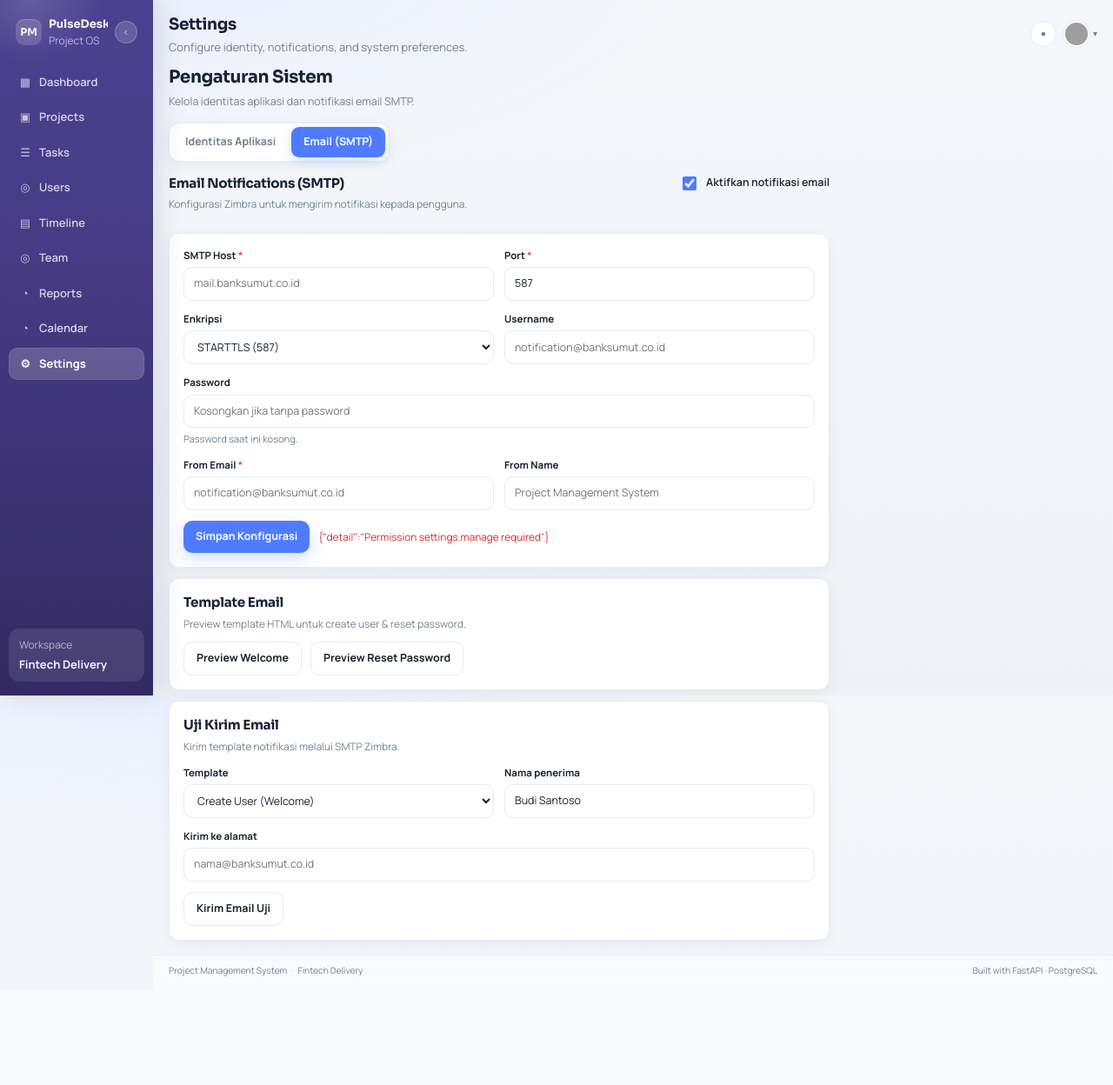
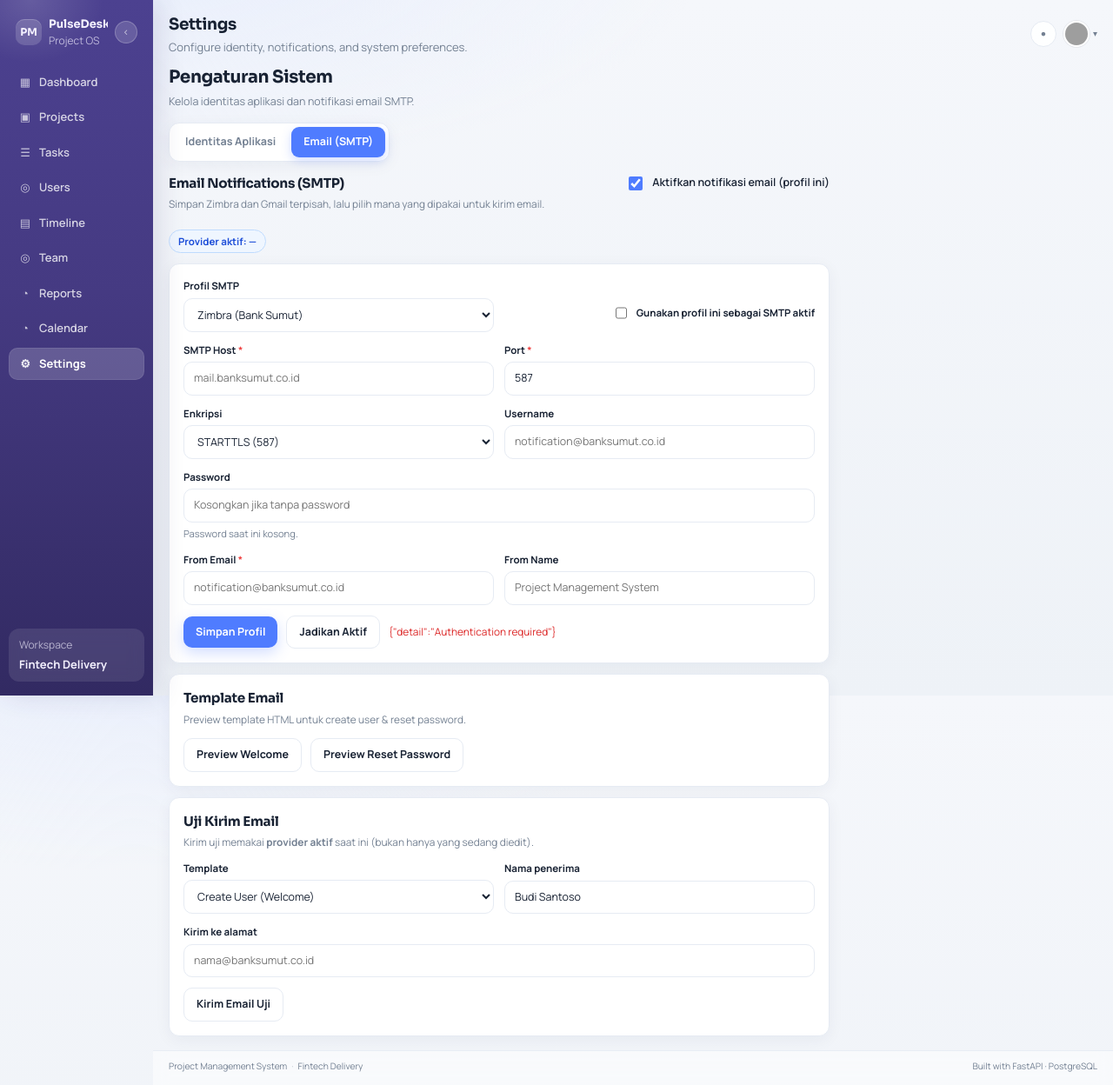
Before and after one commit to tri82wiyono/project-management-new, a FastAPI app: page /settings in a window 1280 px wide, after a click on "Email (SMTP)". Shown: the whole page at 87% size. Before the commit the page ends 1123 px from the top, so only its background shows below. Run offline with FastAPI, Linux system fonts and the light colour scheme; the visitor is signed in with stand-in values (Sample User, id 1); data comes from the database, SQL or seed files in the repository; parts of the project's set-up code (start-up, migrations or seed data) failed here and were passed over; some libraries are stand-ins or nearby versions; grey boxes are pictures that could not be loaded.

Commit message:
Add selectable Zimbra and Gmail SMTP profiles without overwriting each other.
Co-authored-by: Cursor <cursoragent@cursor.com>

```diff
--- a/app/main.py
+++ b/app/main.py
@@ -18,7 +18,7 @@ from app.routers import settings as settings_router, tasks, team, timeline as ti
 from app.routers import users as users_router
 from app.seed import seed_database
 from app.services.auth import ensure_default_admin, get_optional_user
-from app.services.email import get_or_create_smtp_settings
+from app.services.email import ensure_smtp_profiles
 from app.services.identity import get_or_create_app_identity
 from app.services.roles import ensure_default_roles
 from app.templating import build_page_context
@@ -45,7 +45,7 @@ async def lifespan(_: FastAPI):
     ensure_schema()
     db = SessionLocal()
     try:
-        get_or_create_smtp_settings(db)
+        ensure_smtp_profiles(db)
         get_or_create_app_identity(db)
         ensure_default_roles(db)
         ensure_default_admin(db)
--- a/app/models/models.py
+++ b/app/models/models.py
@@ -43,6 +43,10 @@ class SmtpSetting(Base):
     __tablename__ = "smtp_settings"
 
     id: Mapped[int] = mapped_column(Integer, primary_key=True)
+    # zimbra | gmail — masing-masing disimpan terpisah, tidak saling menimpa
+    provider: Mapped[str] = mapped_column(String(40), unique=True, default="zimbra")
+    label: Mapped[str] = mapped_column(String(80), default="Zimbra")
+    is_active: Mapped[bool] = mapped_column(Boolean, default=False)
     enabled: Mapped[bool] = mapped_column(Boolean, default=True)
     host: Mapped[str] = mapped_column(String(180), default="mail.banksumut.co.id")
     port: Mapped[int] = mapped_column(Integer, default=587)
--- a/app/static/css/settings.css
+++ b/app/static/css/settings.css
@@ -111,6 +111,38 @@
   margin: 0 0 12px;
   color: var(--muted);
   font-size: 0.74rem;
+}
+
+.smtp-active-badge {
+  margin: 8px 0 0;
+  display: inline-block;
+  font-size: 0.72rem;
+  font-weight: 650;
+  color: #1d4ed8;
+  background: #eff6ff;
+  border: 1px solid #bfdbfe;
+  border-radius: 999px;
+  padding: 4px 10px;
+}
+
+.smtp-activate-toggle {
+  margin-top: 18px;
+}
+
+.field-align-end {
+  justify-content: flex-end;
+}
+
+.visually-hidden {
+  position: absolute;
+  width: 1px;
+  height: 1px;
+  padding: 0;
+  margin: -1px;
+  overflow: hidden;
+  clip: rect(0, 0, 0, 0);
+  white-space: nowrap;
+  border: 0;
 }
 
 .identity-form,
--- a/app/static/js/settings.js
+++ b/app/static/js/settings.js
@@ -103,7 +103,10 @@
     }
   });
 
-  // —— SMTP ——
+  // —— SMTP multi-profile ——
+  const providerEl = $("smtp-provider");
+  const activateEl = $("smtp-activate");
+  const activeBadgeEl = $("smtp-active-badge");
   const enabledEl = $("smtp-enabled");
   const hostEl = $("smtp-host");
   const portEl = $("smtp-port");
@@ -121,10 +124,27 @@
   const formEl = $("smtp-form");
   const testFormEl = $("smtp-test-form");
   const saveBtn = $("btn-save-smtp");
+  const activateBtn = $("btn-activate-smtp");
   const testBtn = $("btn-test-smtp");
+
   let passwordTouched = false;
+  let smtpState = { active_provider: null, profiles: [] };
+  let selectedProvider = "zimbra";
 
-  function fillSmtp(data) {
+  function profileByProvider(provider) {
+    return (smtpState.profiles || []).find((p) => p.provider === provider) || null;
+  }
+
+  function updateActiveBadge() {
+    const active = smtpState.active_provider;
+    const label = active === "gmail" ? "Gmail" : active === "zimbra" ? "Zimbra" : "—";
+    if (activeBadgeEl) {
+      activeBadgeEl.textContent = `Provider aktif: ${label}`;
+    }
+  }
+
+  function fillSmtpProfile(data) {
+    if (!data) return;
     enabledEl.checked = Boolean(data.enabled);
     hostEl.value = data.host || "";
     portEl.value = data.port || 587;
@@ -134,13 +154,78 @@
     passwordTouched = false;
     fromEmailEl.value = data.from_email || "";
     fromNameEl.value = data.from_name || "";
+    activateEl.checked = Boolean(data.is_active);
+
+    const isGmail = data.provider === "gmail";
     passwordHintEl.textContent = data.password_set
-      ? "Password tersimpan. Ubah field ini hanya jika ingin mengganti/menghapus password."
-      : "Password saat ini kosong (sesuai akun Zimbra).";
+      ? isGmail
+        ? "App Password Gmail tersimpan. Isi ulang hanya jika ingin mengganti."
+        : "Password tersimpan. Ubah field ini hanya jika ingin mengganti/menghapus password."
+      : isGmail
+        ? "Untuk Gmail: pakai App Password (bukan password login biasa)."
+        : "Password saat ini kosong (sesuai akun Zimbra).";
+
+    hostEl.placeholder = isGmail ? "smtp.gmail.com" : "mail.banksumut.co.id";
+    usernameEl.placeholder = isGmail ? "tri82.wiyono@gmail.com" : "notification@banksumut.co.id";
+    fromEmailEl.placeholder = usernameEl.placeholder;
+  }
+
+  function normalizeSmtpPayload(data) {
+    const raw = data && typeof data === "object" ? data : {};
+    let profiles = Array.isArray(raw.profiles) ? raw.profiles : [];
+
+    // Kompatibilitas respons lama (satu objek SMTP tanpa profiles)
+    if (!profiles.length && (raw.host || raw.provider)) {
+      profiles = [
+        {
+          provider: raw.provider || "zimbra",
+          label: raw.label || (raw.provider === "gmail" ? "Gmail" : "Zimbra"),
+          is_active: raw.is_active !== false,
+          enabled: raw.enabled !== false,
+          host: raw.host || "",
+          port: raw.port || 587,
+          encryption: raw.encryption || "starttls",
+          username: raw.username || "",
+          password_set: Boolean(raw.password_set),
+          from_email: raw.from_email || "",
+          from_name: raw.from_name || "",
+        },
+      ];
+    }
+
+    return {
+      active_provider:
+        raw.active_provider ||
+        profiles.find((p) => p && p.is_active)?.provider ||
+        profiles[0]?.provider ||
+        null,
+      profiles,
+    };
+  }
+
+  function applySmtpPayload(data) {
+    smtpState = normalizeSmtpPayload(data);
+    updateActiveBadge();
+    const preferred =
+      profileByProvider(selectedProvider) ||
+      profileByProvider(smtpState.active_provider) ||
+      (smtpState.profiles && smtpState.profiles[0]) ||
+      null;
+    if (preferred) {
+      selectedProvider = preferred.provider || "zimbra";
+      providerEl.value = selectedProvider;
+      fillSmtpProfile(preferred);
+    }
   }
 
   passwordEl.addEventListener("input", () => {
     passwordTouched = true;
+  });
+
+  providerEl.addEventListener("change", () => {
+    selectedProvider = providerEl.value;
+    fillSmtpProfile(profileByProvider(selectedProvider));
+    setStatus(saveStatusEl, "");
   });
 
   async function loadSmtp() {
@@ -148,7 +233,7 @@
     try {
       const res = await fetch("/api/settings/smtp");
       if (!res.ok) throw new Error(await res.text());
-      fillSmtp(await res.json());
+      applySmtpPayload(await res.json());
       setStatus(saveStatusEl, "");
     } catch (err) {
       setStatus(saveStatusEl, err.message || "Gagal memuat settings", "err");
@@ -161,6 +246,7 @@
     setStatus(saveStatusEl, "Menyimpan…");
 
     const payload = {
+      provider: providerEl.value,
       enabled: enabledEl.checked,
       host: hostEl.value.trim(),
       port: Number(portEl.value) || 587,
@@ -168,6 +254,7 @@
       username: usernameEl.value.trim(),
       from_email: fromEmailEl.value.trim(),
       from_name: fromNameEl.value.trim() || "Project Management System",
+      activate: Boolean(activateEl.checked),
     };
     if (passwordTouched) {
       payload.password = passwordEl.value;
@@ -181,12 +268,44 @@
       });
       const data = await res.json().catch(() => ({}));
       if (!res.ok) throw new Error(data.detail || "Gagal menyimpan konfigurasi");
-      fillSmtp(data);
-      setStatus(saveStatusEl, "Konfigurasi SMTP tersimpan.", "ok");
+      selectedProvider = payload.provider;
+      applySmtpPayload(data);
+      setStatus(
+        saveStatusEl,
+        payload.activate
+          ? `Profil ${payload.provider === "gmail" ? "Gmail" : "Zimbra"} tersimpan dan dijadikan aktif.`
+          : `Profil ${payload.provider === "gmail" ? "Gmail" : "Zimbra"} tersimpan (profil lain tidak diubah).`,
+        "ok"
+      );
     } catch (err) {
       setStatus(saveStatusEl, err.message || "Gagal menyimpan", "err");
     } finally {
       saveBtn.disabled = false;
+    }
+  });
+
+  activateBtn.addEventListener("click", async () => {
+    activateBtn.disabled = true;
+    setStatus(saveStatusEl, "Mengaktifkan profil…");
+    try {
+      const res = await fetch("/api/settings/smtp/activate", {
+        method: "POST",
+        headers: { "Content-Type": "application/json" },
+        body: JSON.stringify({ provider: providerEl.value }),
+      });
+      const data = await res.json().catch(() => ({}));
+      if (!res.ok) throw new Error(data.detail || "Gagal mengaktifkan profil");
+      selectedProvider = providerEl.value;
+      applySmtpPayload(data);
+      setStatus(
+        saveStatusEl,
+        `Provider aktif sekarang: ${providerEl.value === "gmail" ? "Gmail" : "Zimbra"}.`,
+        "ok"
+      );
+    } catch (err) {
+      setStatus(saveStatusEl, err.message || "Gagal mengaktifkan", "err");
+    } finally {
+      activateBtn.disabled = false;
     }
   });
 
--- a/app/templates/pages/settings.html
+++ b/app/templates/pages/settings.html
@@ -114,16 +114,36 @@
       <section class="settings-hero settings-hero-inline">
         <div>
           <h3 class="settings-panel-title">Email Notifications (SMTP)</h3>
-          <p class="settings-panel-desc">Konfigurasi Zimbra untuk mengirim notifikasi kepada pengguna.</p>
+          <p class="settings-panel-desc">
+            Simpan Zimbra dan Gmail terpisah, lalu pilih mana yang dipakai untuk kirim email.
+          </p>
+          <p class="smtp-active-badge" id="smtp-active-badge">Provider aktif: —</p>
         </div>
         <label class="toggle">
           <input type="checkbox" id="smtp-enabled" checked />
-          <span>Aktifkan notifikasi email</span>
+          <span>Aktifkan notifikasi email (profil ini)</span>
         </label>
       </section>
 
       <section class="settings-panel">
         <form id="smtp-form" class="smtp-form" novalidate>
+          <div class="field-row">
+            <label class="field">
+              <span>Profil SMTP</span>
+              <select id="smtp-provider" name="provider">
+                <option value="zimbra">Zimbra (Bank Sumut)</option>
+                <option value="gmail">Gmail</option>
+              </select>
+            </label>
+            <label class="field field-align-end">
+              <span class="visually-hidden">Aktifkan profil</span>
+              <label class="toggle smtp-activate-toggle">
+                <input type="checkbox" id="smtp-activate" />
+                <span>Gunakan profil ini sebagai SMTP aktif</span>
+              </label>
+            </label>
+          </div>
+
           <div class="field-row">
             <label class="field">
               <span>SMTP Host <em>*</em></span>
@@ -168,7 +188,8 @@
           </div>
 
           <div class="settings-actions">
-            <button type="submit" class="btn btn-primary" id="btn-save-smtp">Simpan Konfigurasi</button>
+            <button type="submit" class="btn btn-primary" id="btn-save-smtp">Simpan Profil</button>
+            <button type="button" class="btn btn-ghost" id="btn-activate-smtp">Jadikan Aktif</button>
             <span class="settings-status" id="smtp-save-status" aria-live="polite"></span>
           </div>
         </form>
@@ -191,7 +212,7 @@
 
       <section class="settings-panel">
         <h3 class="settings-panel-title">Uji Kirim Email</h3>
-        <p class="settings-panel-desc">Kirim template notifikasi melalui SMTP Zimbra.</p>
+        <p class="settings-panel-desc">Kirim uji memakai <strong>provider aktif</strong> saat ini (bukan hanya yang sedang diedit).</p>
         <form id="smtp-test-form" class="smtp-test-form" novalidate>
           <div class="field-row">
             <label class="field">
@@ -222,5 +243,5 @@
 {% endblock %}
 
 {% block scripts %}
-  <script src="/static/js/settings.js?v=4" defer></script>
+  <script src="/static/js/settings.js?v=6" defer></script>
 {% endblock %}
```
Also changed, not shown: app/db_migrate.py (+20 -0 lines), app/routers/settings.py (+41 -6 lines), app/services/email.py (+119 -17 lines), README.md.
